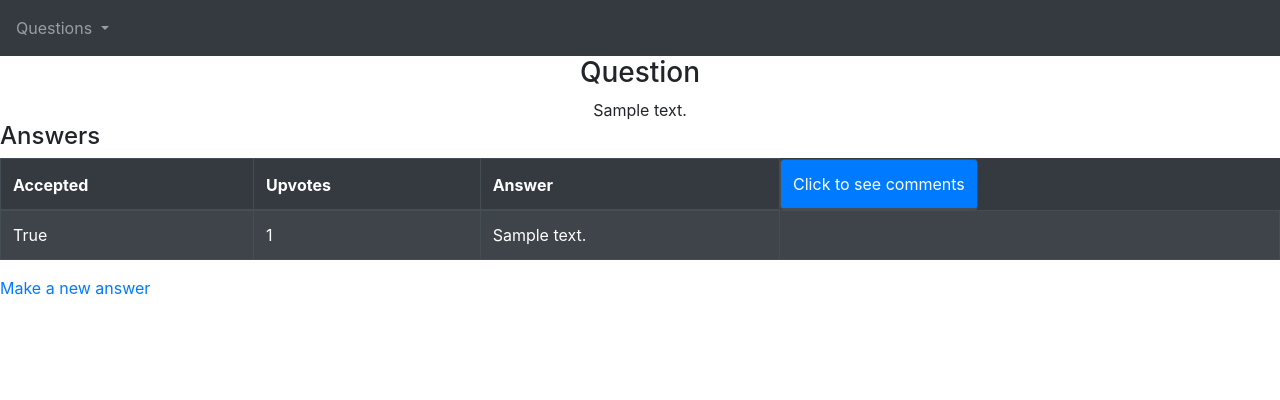
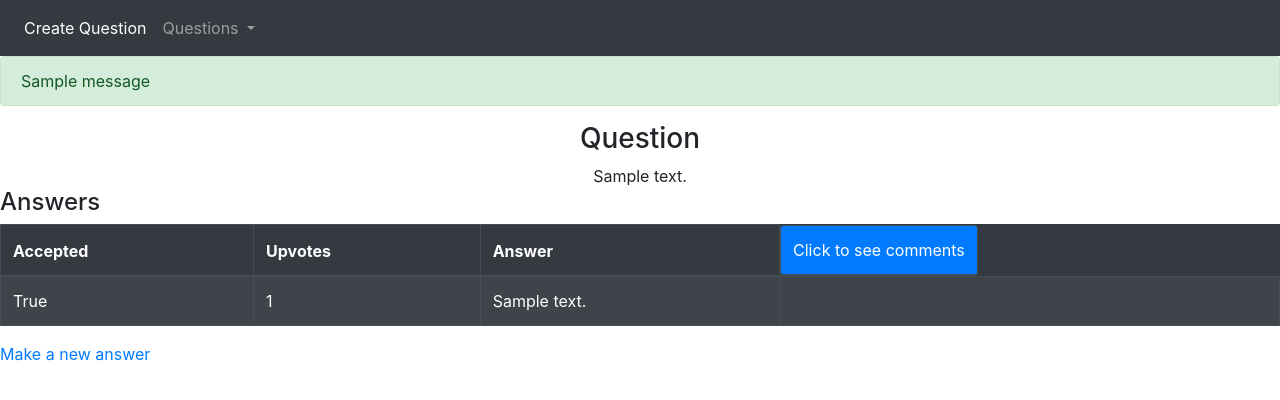
Before and after one commit to Seraph27/django-forum, a Django app: page /rex/question/1 in a window 1280 px wide. Shown: the top 400 px of the page. Run offline with Django 3.2, Linux system fonts and the light colour scheme; tables that the repository leaves empty hold one stand-in row (values such as "Sample post"); one stand-in notice (Sample message) is shown; some libraries are stand-ins or nearby versions.

Commit message:
bugfixes! redirect

```diff
--- /dev/null
+++ b/rex_app/scripts/populate_db.py
@@ -0,0 +1,4 @@
+from rex_app.models import *
+
+def run():
+	Question.objects.create(text="from the script")
--- a/rex_app/templates/rex_app/base.html
+++ b/rex_app/templates/rex_app/base.html
@@ -1,5 +1,5 @@
 {% load humanize %}
-
+{% load navbar_tags %}
 <!doctype html>
 <html lang="en">
   <head>
@@ -27,22 +27,47 @@
   </head>
 
   <body>
-    <nav class="navbar sticky-top navbar-dark bg-dark">
+<nav class="navbar navbar-expand-lg navbar-dark bg-dark">
+  <button class="navbar-toggler" type="button" data-toggle="collapse" data-target="#navbarSupportedContent" aria-controls="navbarSupportedContent" aria-expanded="false" aria-label="Toggle navigation">
+    <span class="navbar-toggler-icon"></span>
+  </button>
+
+  <div class="collapse navbar-collapse" id="navbarSupportedContent">
     <ul class="navbar-nav mr-auto">
+      <li class="nav-item active">
+        <a class="nav-link" href="{% url 'create_question' %}">Create Question</a>
+      </li>
+
       <li class="nav-item dropdown">
         <a class="nav-link dropdown-toggle" href="#" id="navbarDropdown" role="button" data-toggle="dropdown" aria-haspopup="true" aria-expanded="false">
           Questions
         </a>
         <div class="dropdown-menu" aria-labelledby="navbarDropdown">
-              {% for question in questions %}
-                <a class="dropdown-item" href="{% url 'question_detail' question.pk %}">Question {{question.pk}}</span></a>
-                  {# auto generate url :) #}
-            {% endfor %}
+
+          {% show_question_dropdown %}
 
         </div>
       </li>
     </ul>
+  </div>
 </nav>
+
+
+
+    {% if messages %}
+
+        {% for message in messages %}
+
+      <div class="alert alert-{{message.tags}}" role="alert">
+        {{ message }}
+      </div>
+
+
+        {% endfor %}
+
+    {% endif %}
+
+
 
     {% block content %}
 
--- a/rex_app/templates/rex_app/create_question.html
+++ b/rex_app/templates/rex_app/create_question.html
@@ -5,7 +5,7 @@
 <form method="post" action="{% url 'create_question' %}">
 	{% csrf_token %}
 	{{form.as_p}}
-	<input type="submit" name="submit_mode" value="2">
+
 	<input type="submit" name="submit_mode" value="1">
 </form>
 
--- a/rex_app/templates/rex_app/question_detail.html
+++ b/rex_app/templates/rex_app/question_detail.html
@@ -1,9 +1,10 @@
 {% extends 'rex_app/base.html' %}
 
-{% block content %}
+	{% block content %}
 	<head>
 		<title>Question {{question.pk}}</title>
 	</head>
+
 
 	<div class="text-center">
 		<h3>Question</h3>
@@ -35,6 +36,7 @@
 					    {% for comment in answer.comment_set.all %}
 							<p>--{{comment}}</p><br>
 						{% endfor %}
+						<a href="{% url 'create_comment' answer.pk %}">Make a new comment</a>
 				  </div>
 				</div>
 			</td>
@@ -47,8 +49,4 @@
 
 	<a href="{% url 'create_answer' question.pk %}">Make a new answer</a>
 
-
-
-
-
 {% endblock content %}
--- /dev/null
+++ b/rex_app/templates/rex_app/tags/navbar/question_dropdown.html
@@ -0,0 +1,4 @@
+{% for question in questions %}
+    <a class="dropdown-item" href="{% url 'question_detail' question.pk %}">Question {{question.pk}}</a>
+      {# auto generate url :) #}
+  {% endfor %}
--- /dev/null
+++ b/rex_app/templatetags/navbar_tags.py
@@ -0,0 +1,8 @@
+from django import template
+from rex_app.models import *
+
+register = template.Library()
+
+@register.inclusion_tag('rex_app/tags/navbar/question_dropdown.html')
+def show_question_dropdown():
+    return {'questions': Question.objects.all()}
--- a/rex_app/urls.py
+++ b/rex_app/urls.py
@@ -8,8 +8,10 @@ urlpatterns = [
     path('inc_age', views.inc_age, name='inc_age'),
     path('question/create', views.create_question, name='create_question'),
     path('answer/create/<int:question_pk>', views.create_answer, name='create_answer'),
+    path('comment/create/<int:answer_pk>', views.create_comment, name='create_comment'),
     path('question/<int:pk>', views.question_detail, name='question_detail'),
 
 
 
+
 ]
--- a/rex_app/views.py
+++ b/rex_app/views.py
@@ -1,8 +1,9 @@
-from django.shortcuts import render
+from django.shortcuts import render, redirect
 from django import forms
 from django.http import HttpResponse
 from django.core.exceptions import ObjectDoesNotExist
 from django.shortcuts import get_object_or_404
+from django.contrib import messages
 from random import randint
 
 from .models import *
@@ -39,6 +40,7 @@ def question_detail(request, pk):
 	return render(request, 'rex_app/question_detail.html', {
 		'question': question,
 		'questions': Question.objects.all(),
+		'answers': Answer.objects.all(),
 
 		})
 
@@ -49,37 +51,21 @@ class QuestionForm(forms.ModelForm):
 		model = Question
 		fields = ['text']
 
-	# text = forms.CharField(widget=forms.Textarea)
-
 
 
 def create_question(request):
 
-	print('here:')
-	print(request.method)
-
 	if request.method == 'POST':
 
-		print(request.POST)
-
 		form = QuestionForm(request.POST)
-		# form is now BOUND
 
 		if form.is_valid():
-			# form is now valid
-			print(form.cleaned_data['text'])
+			question = form.save()
+			messages.add_message(request, messages.SUCCESS, 'Question successfully created!')
+			return redirect('question_detail', pk=question.pk)
 
-			form.save()
-
-			# Question.objects.create(text=form.cleaned_data['text'])
-
-			# q = Question(text=form.cleaned_data['text'])
-			# q.save()
-
-			print('good form')
 		else:
-			print('bad form')
-
+			messages.add_message(request, messages.ERROR, 'Terrible form D; ')
 
 	else:
 		form = QuestionForm()
@@ -122,3 +108,38 @@ def create_answer(request, question_pk):
 		'form': form,
 		'question_pk': question_pk,
 	})
+
+
+class CommentForm(forms.ModelForm):
+	class Meta:
+		model = Comment
+		fields = ['text']
+
+
+
+def create_comment(request, answer_pk):
+	if request.method == 'POST':
+
+		form = CommentForm(request.POST)
+		# form is now BOUND
+
+		if form.is_valid():
+			# form is now valid
+
+			comment = form.save(commit=False)
+			comment.answer = Answer.objects.get(pk=answer_pk)
+			comment.save()
+
+
+			print('good form')
+		else:
+			print('bad form')
+
+
+	else:
+		form = CommentForm()
+
+	return render(request, 'rex_app/create_comment.html', {
+		'form': form,
+		'answer_pk': answer_pk,
+	})
```
Also changed, not shown: rex_app/templates/rex_app/create_comment.html (added, +11 -0 lines), rex_app/scripts/__init__.py (added), rex_app/templatetags/__init__.py (added). Lines whose indentation alone changed are shown as unchanged.
